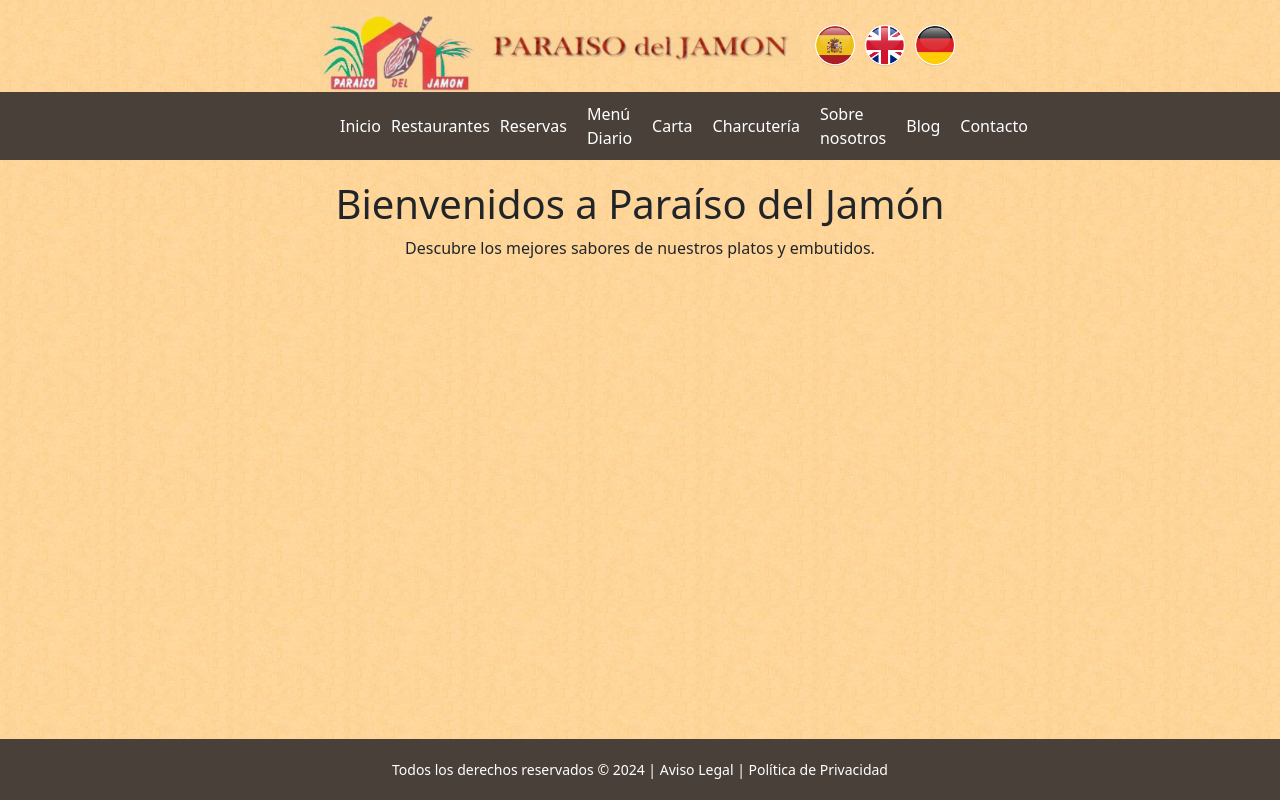
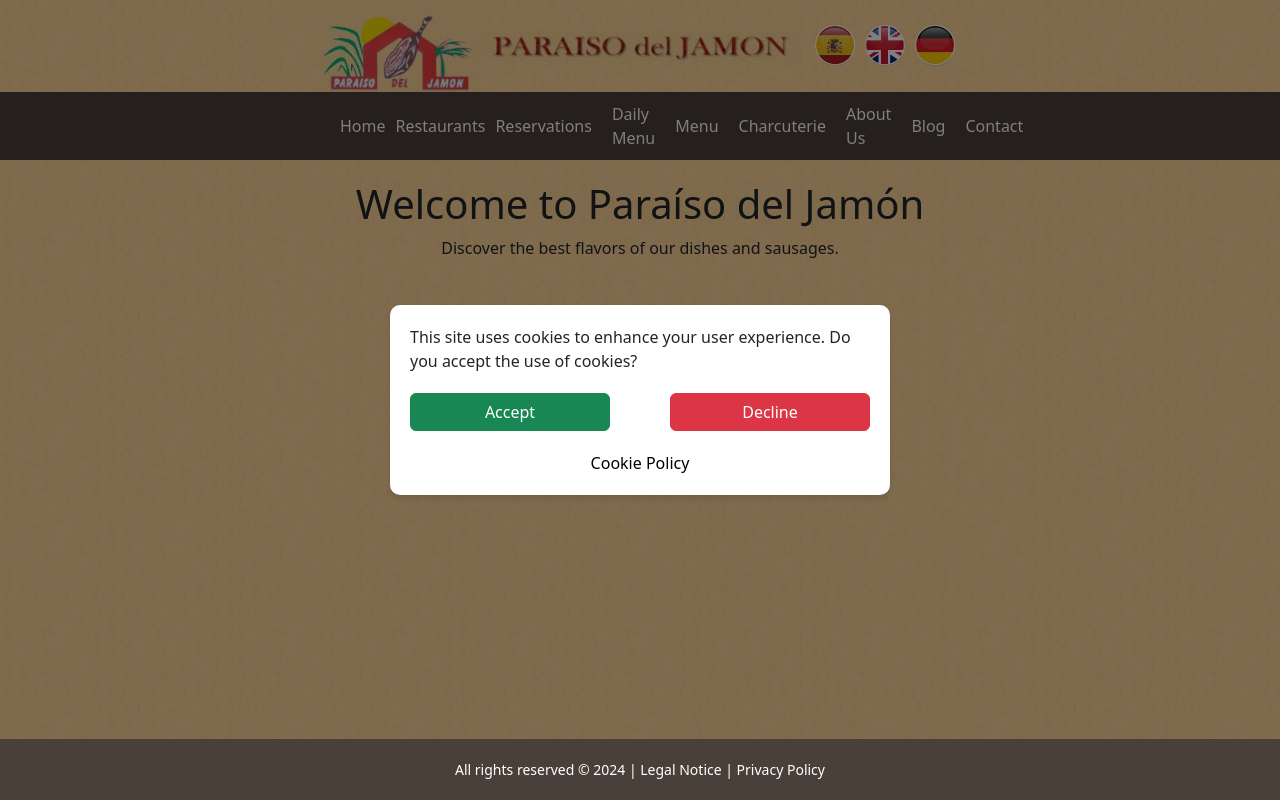
Before and after one commit to Galen222/ParaisoWeb, a Next.js app in the folder frontend/: page / in a window 1280 px wide. Built offline with nearby package versions, Linux system fonts and the light colour scheme.

Commit message:
Frontend: Añadido banner de cookies y manejo interno de cookie según respuesta. Añadida página politica de cookies.

```diff
--- /dev/null
+++ b/frontend/src/components/Cookie.tsx
@@ -0,0 +1,43 @@
+// Cookie.tsx
+import React from "react";
+import { useIntl } from "react-intl";
+import Link from "next/link";
+import styles from "../styles/Cookie.module.css";
+
+interface CookieProps {
+  onAccept: () => void;
+  onDecline: () => void;
+  onPolicyLinkClick: () => void;
+}
+
+const Cookie: React.FC<CookieProps> = ({ onAccept, onDecline, onPolicyLinkClick }) => {
+  const intl = useIntl();
+
+  return (
+    <div className={styles.cookieModalBackdrop}>
+      <div className={styles.cookieModal}>
+        <p>{intl.formatMessage({ id: "cookie_Texto" })}</p>
+        <div className={styles.buttonContainer}>
+          <button className="w-200p btn btn-success" onClick={onAccept}>
+            {intl.formatMessage({ id: "cookie_BotonAceptar" })}
+          </button>
+          <button className="w-200p btn btn-danger" onClick={onDecline}>
+            {intl.formatMessage({ id: "cookie_BotonRechazar" })}
+          </button>
+        </div>
+        <Link
+          href="#"
+          onClick={(e) => {
+            e.preventDefault();
+            onPolicyLinkClick();
+          }}
+          className={styles.link}
+        >
+          {intl.formatMessage({ id: "cookie_Enlace" })}
+        </Link>
+      </div>
+    </div>
+  );
+};
+
+export default Cookie;
--- a/frontend/src/locales/de.json
+++ b/frontend/src/locales/de.json
@@ -81,5 +81,13 @@
   "avisoLegal_Descripcion": "Dies ist die Seite des Impressums. Hier finden Sie Informationen zu unseren Richtlinien und Dienstleistungsbedingungen.",
 
   "politicaPrivacidad_Titulo": "Datenschutzrichtlinie",
-  "politicaPrivacidad_Descripcion": "Dies ist die Seite der Datenschutzrichtlinie. Hier finden Sie Informationen darüber, wie wir Ihre persönlichen Daten verwalten."
+  "politicaPrivacidad_Descripcion": "Dies ist die Seite der Datenschutzrichtlinie. Hier finden Sie Informationen darüber, wie wir Ihre persönlichen Daten verwalten.",
+
+  "politicaCookies_Titulo": "Cookie-Richtlinie",
+  "politicaCookies_Descripcion": "Dies ist die Cookie-Richtlinie, in der wir die Verwendung und Verwaltung von Cookies auf unserer Website erläutern. Cookies sind kleine Textdateien, die auf Ihrem Gerät gespeichert werden, um Ihr Website-Erlebnis zu verbessern und personalisierte Dienste bereitzustellen.",
+
+  "cookie_Texto": "Diese Website verwendet Cookies, um Ihre Benutzererfahrung zu verbessern. Akzeptieren Sie die Verwendung von Cookies?",
+  "cookie_BotonAceptar": "Akzeptieren",
+  "cookie_BotonRechazar": "Ablehnen",
+  "cookie_Enlace": "Cookie-Richtlinie"
 }
--- a/frontend/src/locales/en.json
+++ b/frontend/src/locales/en.json
@@ -81,5 +81,13 @@
   "avisoLegal_Descripcion": "This is the Legal Notice page. Here you can find information about our policies and terms of service.",
 
   "politicaPrivacidad_Titulo": "Privacy Policy",
-  "politicaPrivacidad_Descripcion": "This is the Privacy Policy page. Here you can find information about how we handle your personal data."
+  "politicaPrivacidad_Descripcion": "This is the Privacy Policy page. Here you can find information about how we handle your personal data.",
+
+  "politicaCookies_Titulo": "Cookie Policy",
+  "oliticaCookies_Descripcion": "This is the cookie policy where we explain the use and management of cookies on our website. Cookies are small text files that are stored on your device to help improve your website experience and provide personalized services.",
+
+  "cookie_Texto": "This site uses cookies to enhance your user experience. Do you accept the use of cookies?",
+  "cookie_BotonAceptar": "Accept",
+  "cookie_BotonRechazar": "Decline",
+  "cookie_Enlace": "Cookie Policy"
 }
--- a/frontend/src/locales/es.json
+++ b/frontend/src/locales/es.json
@@ -81,5 +81,13 @@
   "avisoLegal_Descripcion": "Esta es la página de Aviso Legal. Aquí puedes encontrar información sobre nuestras políticas y términos de servicio.",
 
   "politicaPrivacidad_Titulo": "Política de Privacidad",
-  "politicaPrivacidad_Descripcion": "Esta es la página de Política de Privacidad. Aquí puedes encontrar información sobre cómo manejamos tus datos personales."
+  "politicaPrivacidad_Descripcion": "Esta es la página de Política de Privacidad. Aquí puedes encontrar información sobre cómo manejamos tus datos personales.",
+
+  "politicaCookies_Titulo": "Política de Cookies",
+  "politicaCookies_Descripcion": "Esta es la política de cookies donde explicamos el uso y gestión de cookies en nuestro sitio web. Las cookies son pequeños archivos de texto que se almacenan en su dispositivo para ayudar a mejorar su experiencia en el sitio web y ofrecer servicios personalizados.",
+
+  "cookie_Texto": "Este sitio utiliza cookies para mejorar la experiencia de usuario. ¿Aceptas el uso de cookies?",
+  "cookie_BotonAceptar": "Aceptar",
+  "cookie_BotonRechazar": "Rechazar",
+  "cookie_Enlace": "Política de Cookies"
 }
--- a/frontend/src/pages/_app.tsx
+++ b/frontend/src/pages/_app.tsx
@@ -1,64 +1,84 @@
-import Head from "next/head"; // Importa el componente Head de Next.js para manejar la cabecera del documento
-import "@/styles/globals.css"; // Importa los estilos globales
-import "bootstrap/dist/css/bootstrap.min.css"; // Importa estilos bootstrap
-import type { AppProps } from "next/app"; // Importa el tipo AppProps de Next.js
-import React, { useState, useEffect } from "react"; // Importa React, useState y useEffect de React
-import { IntlProvider } from "react-intl"; // Importa IntlProvider de react-intl para la internacionalización
-import Navbar from "../components/Navbar"; // Importa el componente Navbar
-import Footer from "../components/Footer"; // Importa el componente Footer
+// _app.tsx
+import Head from "next/head";
+import "@/styles/globals.css";
+import "bootstrap/dist/css/bootstrap.min.css";
+import type { AppProps } from "next/app";
+import React, { useState, useEffect } from "react";
+import { IntlProvider } from "react-intl";
+import { useRouter } from "next/router";
+import Navbar from "../components/Navbar";
+import Footer from "../components/Footer";
+import Cookie from "../components/Cookie";
 
-// Función principal de la aplicación que recibe las propiedades del componente y de la página
 export default function App({ Component, pageProps }: AppProps) {
-  // Estado para manejar el idioma, inicializado a partir de la cookie o por defecto a "es"
-  const [locale, setLocale] = useState(() => {
-    // Verifica si está en el entorno del navegador
-    if (typeof window !== "undefined") {
-      // Si está en el navegador, busca la cookie "Idioma" y extrae su valor
-      return (
-        document.cookie
-          .split("; ") // Divide las cookies en un array de cadenas
-          .find((row) => row.startsWith("Idioma=")) // Encuentra la cadena que empieza con "Idioma="
-          ?.split("=")[1] || "es" // Divide esa cadena en "Idioma=" y el valor del idioma, y retorna el valor o "es" si no se encuentra
-      );
+  const [locale, setLocale] = useState<string>("es");
+  const [messages, setMessages] = useState({});
+  const [cookieConsent, setCookieConsent] = useState<boolean>(false);
+  const [showCookieModal, setShowCookieModal] = useState<boolean>(true);
+  const router = useRouter();
+
+  useEffect(() => {
+    const cookieValue = document.cookie
+      .split("; ")
+      .find((row) => row.startsWith("locale="))
+      ?.split("=")[1];
+
+    if (cookieValue && ["es", "en", "de"].includes(cookieValue)) {
+      setLocale(cookieValue);
+      setCookieConsent(true);
+      setShowCookieModal(false);
+    } else {
+      setLocale(navigator.language.slice(0, 2));
     }
-    // Si no está en el entorno del navegador (por ejemplo, en el servidor), retorna "es" por defecto
-    return "es";
-  });
+  }, []);
 
-  // Efecto que se ejecuta cuando cambia el idioma
-  useEffect(() => {
-    // Establece el atributo lang del documento HTML
-    document.documentElement.lang = locale;
-    // Actualiza la cookie con el nuevo idioma y establece su duración a 1 año
-    document.cookie = `Idioma=${locale}; path=/; max-age=31536000`;
-  }, [locale]);
-
-  // Maneja el cambio de idioma
-  const handleLocaleChange = (newLocale: string) => {
-    setLocale(newLocale); // Actualiza el estado del idioma
-    document.cookie = `Idioma=${newLocale}; path=/; max-age=31536000`; // Actualiza la cookie con el nuevo idioma
-  };
-
-  // Estado para manejar los mensajes de localización
-  const [messages, setMessages] = useState({});
-  // Efecto para cargar los mensajes de localización correspondientes al idioma seleccionado
   useEffect(() => {
     import(`../locales/${locale}.json`).then((msgs) => setMessages(msgs.default));
   }, [locale]);
 
+  useEffect(() => {
+    if (cookieConsent) {
+      document.cookie = `locale=${locale}; path=/; max-age=31536000; SameSite=Lax`;
+    }
+  }, [locale, cookieConsent]);
+
+  const handleLocaleChange = (newLocale: string) => {
+    setLocale(newLocale);
+    setCookieConsent(true);
+    setShowCookieModal(false);
+    document.cookie = `locale=${newLocale}; path=/; max-age=31536000; SameSite=Lax`;
+  };
+
+  const handlePolicyLinkClick = () => {
+    setShowCookieModal(false);
+    setCookieConsent(false);
+    router.push("/politica-cookies");
+  };
+
   return (
     <>
       <Head>
-        <title>Paraíso del Jamón</title> {/* Título de la página */}
-        <meta name="description" content="Paraíso del Jamón" /> {/* Descripción de la página */}
+        <title>Paraíso del Jamón</title>
+        <meta name="description" content="Paraíso del Jamón" />
       </Head>
-      {/* Proveedor de internacionalización */}
       <IntlProvider locale={locale} messages={messages}>
         <React.StrictMode>
-          {/* Barra de navegación, se pasa la función de cambio de idioma y el idioma actual como props */}
+          {showCookieModal && (
+            <Cookie
+              onAccept={() => {
+                setCookieConsent(true);
+                setShowCookieModal(false);
+              }}
+              onDecline={() => {
+                setCookieConsent(false);
+                setShowCookieModal(false);
+              }}
+              onPolicyLinkClick={handlePolicyLinkClick}
+            />
+          )}
           <Navbar onLocaleChange={handleLocaleChange} currentLocale={locale} />
-          <Component {...pageProps} /> {/* Componente principal de la página */}
-          <Footer /> {/* Pie de página */}
+          <Component {...pageProps} />
+          <Footer />
         </React.StrictMode>
       </IntlProvider>
     </>
--- /dev/null
+++ b/frontend/src/styles/Cookie.module.css
@@ -0,0 +1,39 @@
+.cookieModalBackdrop {
+  display: flex;
+  justify-content: center;
+  align-items: center;
+  position: fixed;
+  top: 0;
+  left: 0;
+  width: 100%;
+  height: 100%;
+  background-color: rgba(0, 0, 0, 0.5);
+  z-index: 1000;
+}
+
+.cookieModal {
+  background: white;
+  padding: 20px;
+  border-radius: 10px;
+  box-shadow: 0 4px 6px rgba(0, 0, 0, 0.1);
+  width: 90%;
+  max-width: 500px;
+}
+
+.buttonContainer {
+  display: flex;
+  justify-content: space-between;
+  margin-top: 20px;
+}
+
+.link {
+  display: block;
+  margin-top: 20px;
+  text-align: center;
+  color: black; /* Color del texto de los enlaces */
+  text-decoration: none; /* Opcional: eliminar el subrayado de los enlaces */
+}
+
+.link:hover {
+  text-decoration: underline; /* Opcional: agregar subrayado al pasar el ratón */
+}
--- a/frontend/src/styles/contacto.module.css
+++ b/frontend/src/styles/contacto.module.css
@@ -99,6 +99,7 @@
   font-weight: bold;
   margin-top: 15px;
   margin-bottom: 5px;
+  text-align: left;
 }
 
 .checkText {
```
Also changed, not shown: frontend/src/pages/_document.tsx (+9 -19 lines), frontend/src/pages/politica-cookies.tsx (added, +17 -0 lines), frontend/src/styles/politica-cookies.module.css (added).
